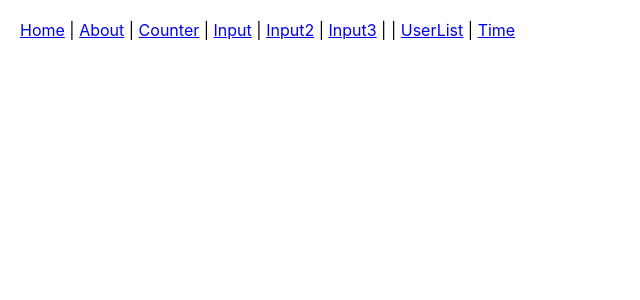
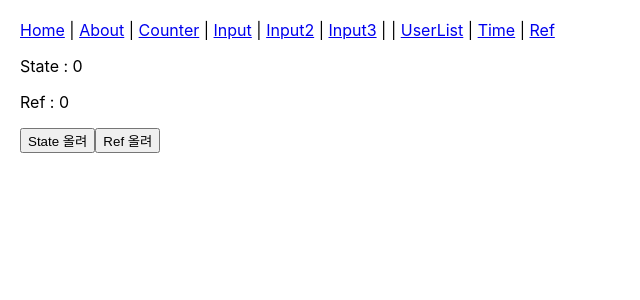
Before and after one commit to gongyoon93/gongyoon-app, a React (Create React App) app: page /ref in a window 1280 px wide. Shown: the top 300 px of the page, without its empty margins (0-640 px from the left). Built offline with nearby package versions, Linux system fonts and the light colour scheme.

Commit message:
second commit

```diff
--- a/src/App.js
+++ b/src/App.js
@@ -9,6 +9,7 @@ import Input2 from "./pages/Input2";
 import Input3 from "./pages/Input3";
 import UserList from "./pages/UserList";
 import Time from "./pages/Time";
+import Ref from "./pages/Ref";
 
 function App() {
   return (
@@ -17,7 +18,8 @@ function App() {
         <Link to="/">Home</Link> | <Link to="/about">About</Link> |{" "}
         <Link to="/counter">Counter</Link> | <Link to="/input">Input</Link> |{" "}
         <Link to="/input2">Input2</Link> | <Link to="/input3">Input3</Link> | |{" "}
-        <Link to="/list">UserList</Link> | <Link to="/time">Time</Link>
+        <Link to="/list">UserList</Link> | <Link to="/time">Time</Link> |{" "}
+        <Link to="/ref">Ref</Link>
       </nav>
       <Routes>
         <Route path="/" element={<Home />} />
@@ -28,6 +30,7 @@ function App() {
         <Route path="/Input3" element={<Input3 />} />
         <Route path="/list" element={<UserList />} />
         <Route path="/time" element={<Time />} />
+        <Route path="/ref" element={<Ref />} />
       </Routes>
     </div>
   );
--- a/src/pages/Input3.js
+++ b/src/pages/Input3.js
@@ -8,7 +8,6 @@ const Input3 = () => {
   const [names, setNames] = useState(() => {
     return ["홍길동", "김민수"];
   });
-
   const uploadName = () => {
     setNames((prevState) => {
       return [input, ...prevState];
--- /dev/null
+++ b/src/pages/Ref.js
@@ -0,0 +1,25 @@
+import React, { useRef, useState } from "react";
+
+const Ref = () => {
+  const [count, setCount] = useState(0);
+  const countRef = useRef(0);
+
+  const increaseCountState = () => {
+    setCount(count + 1);
+  };
+
+  const increaseCountRef = () => {
+    countRef.current = countRef.current + 1;
+  };
+
+  return (
+    <div>
+      <p>State : {count}</p>
+      <p>Ref : {countRef.current}</p>
+      <button onClick={increaseCountState}>State 올려</button>
+      <button onClick={increaseCountRef}>Ref 올려</button>
+    </div>
+  );
+};
+
+export default Ref;
```
